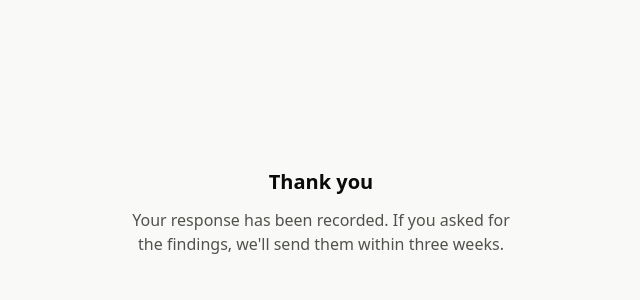
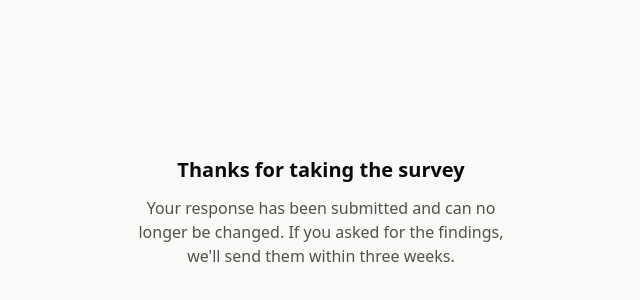
Before and after one commit to JordanManoj/industry-validation, a Next.js app: page /s/thank-you in a window 1280 px wide. Shown: the part 188-488 px from the top of the page, without its empty margins (319-959 px from the left). Built offline with nearby package versions, Linux system fonts and the light colour scheme.

Commit message:
Freeze submitted survey links on a 'Thanks for taking the survey' message

```diff
--- /dev/null
+++ b/src/app/s/SurveyThanks.tsx
@@ -0,0 +1,12 @@
+// Shown after submitting, and on any later visit to a submitted link.
+export default function SurveyThanks() {
+  return (
+    <main className="mx-auto flex min-h-screen max-w-md flex-col items-center justify-center gap-3 px-6 text-center">
+      <h1 className="text-xl font-semibold" style={{ color: "var(--text-primary)" }}>Thanks for taking the survey</h1>
+      <p style={{ color: "var(--text-secondary)" }}>
+        Your response has been submitted and can no longer be changed. If you asked for the findings, we&apos;ll send them
+        within three weeks.
+      </p>
+    </main>
+  );
+}
--- a/src/app/s/[token]/SurveyWizard.tsx
+++ b/src/app/s/[token]/SurveyWizard.tsx
@@ -3,6 +3,7 @@
 import { useEffect, useMemo, useState } from "react";
 import { useRouter } from "next/navigation";
 import { buildMaxDiffSets, MaxDiffSet } from "@/lib/maxdiffDesign";
+import { submittedCookieName } from "@/lib/surveyLink";
 import {
   ROLE_OPTIONS, SECTOR_OPTIONS, ORG_SIZE_OPTIONS, HIRE_VOLUME_OPTIONS, INTAKE_TREND_OPTIONS,
   AI_MATURITY_OPTIONS, FORMAL_TRAINING_OPTIONS, SLIPPED_2_1_OPTIONS, ASSESS_AI_USE_OPTIONS,
@@ -187,7 +188,9 @@ export default function SurveyWizard({ token, personal }: { token: string; perso
       const body = await res.json();
       if (!body.ok) { setError("Could not submit — please try again."); return; }
       localStorage.removeItem(storageKey(token));
-      router.push("/s/thank-you");
+      document.cookie = `${submittedCookieName(token)}=1; path=/; max-age=${60 * 60 * 24 * 365}; samesite=lax`;
+      // replace, not push, so Back doesn't return to the filled-in form.
+      router.replace("/s/thank-you");
       return;
     }
     setStep((s) => Math.min(s + 1, steps.length - 1));
--- a/src/app/s/[token]/page.tsx
+++ b/src/app/s/[token]/page.tsx
@@ -1,8 +1,11 @@
+import { cookies } from "next/headers";
 import { notFound } from "next/navigation";
 import { checkSurveyToken } from "@/lib/auth";
 import { getInviteByToken, getInviteResponse } from "@/lib/invites";
 import { isSurveyOpen } from "@/lib/settings";
+import { submittedCookieName } from "@/lib/surveyLink";
 import SurveyWizard from "./SurveyWizard";
+import SurveyThanks from "../SurveyThanks";
 
 export const dynamic = "force-dynamic";
 
@@ -21,6 +24,9 @@ export default async function SurveyEntry({ params }: { params: Promise<{ token:
   const invite = checkSurveyToken(token) ? null : await getInviteByToken(token);
   if (!invite && !checkSurveyToken(token)) return notFound();
 
+  // Submitted from this browser already — the link stays frozen on the thank-you message.
+  if ((await cookies()).has(submittedCookieName(token))) return <SurveyThanks />;
+
   const open = await isSurveyOpen();
   if (!open) {
     return <Message title="Not open yet" body="This survey hasn't opened yet. Please check back later, or contact whoever sent you this link." />;
@@ -28,9 +34,8 @@ export default async function SurveyEntry({ params }: { params: Promise<{ token:
 
   if (invite) {
     const response = await getInviteResponse(invite.id);
-    if (response?.status === "complete") {
-      return <Message title="Already completed" body="You've already completed this survey — thank you. Your response has been recorded." />;
-    }
+    // Personal links freeze everywhere once submitted, whichever device opens them.
+    if (response?.status === "complete") return <SurveyThanks />;
   }
 
   return <SurveyWizard token={token} personal={Boolean(invite)} />;
--- a/src/app/s/thank-you/page.tsx
+++ b/src/app/s/thank-you/page.tsx
@@ -1,10 +1,5 @@
+import SurveyThanks from "../SurveyThanks";
+
 export default function ThankYou() {
-  return (
-    <main className="mx-auto flex min-h-screen max-w-md flex-col items-center justify-center gap-3 px-6 text-center">
-      <h1 className="text-xl font-semibold" style={{ color: "var(--text-primary)" }}>Thank you</h1>
-      <p style={{ color: "var(--text-secondary)" }}>
-        Your response has been recorded. If you asked for the findings, we&apos;ll send them within three weeks.
-      </p>
-    </main>
-  );
+  return <SurveyThanks />;
 }
--- /dev/null
+++ b/src/lib/surveyLink.ts
@@ -0,0 +1,5 @@
+// Set in the browser on submit; the survey entry page shows the thank-you
+// message instead of the survey while it exists. Shared by server and client.
+export function submittedCookieName(token: string) {
+  return `iv_submitted_${token}`;
+}
```
Also changed, not shown: 1 other file (tests, documents, lock files or other folders).
